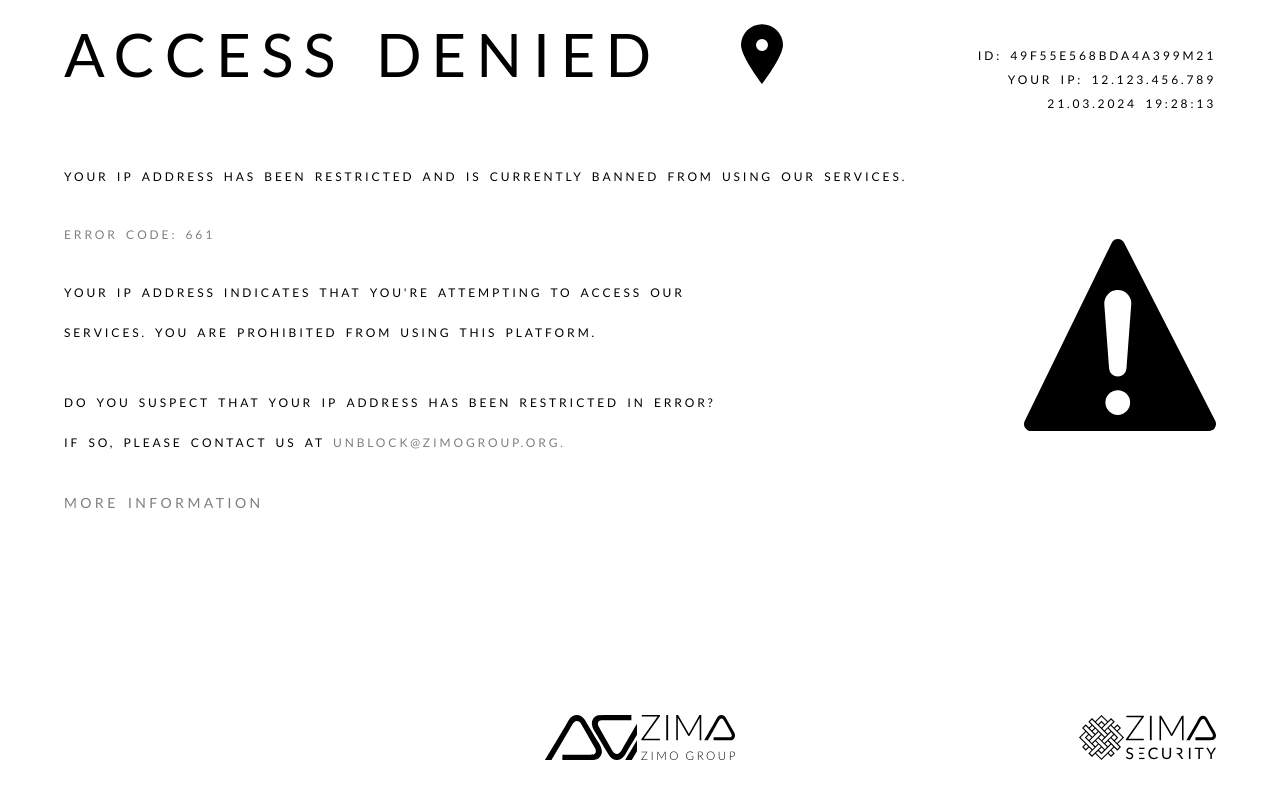
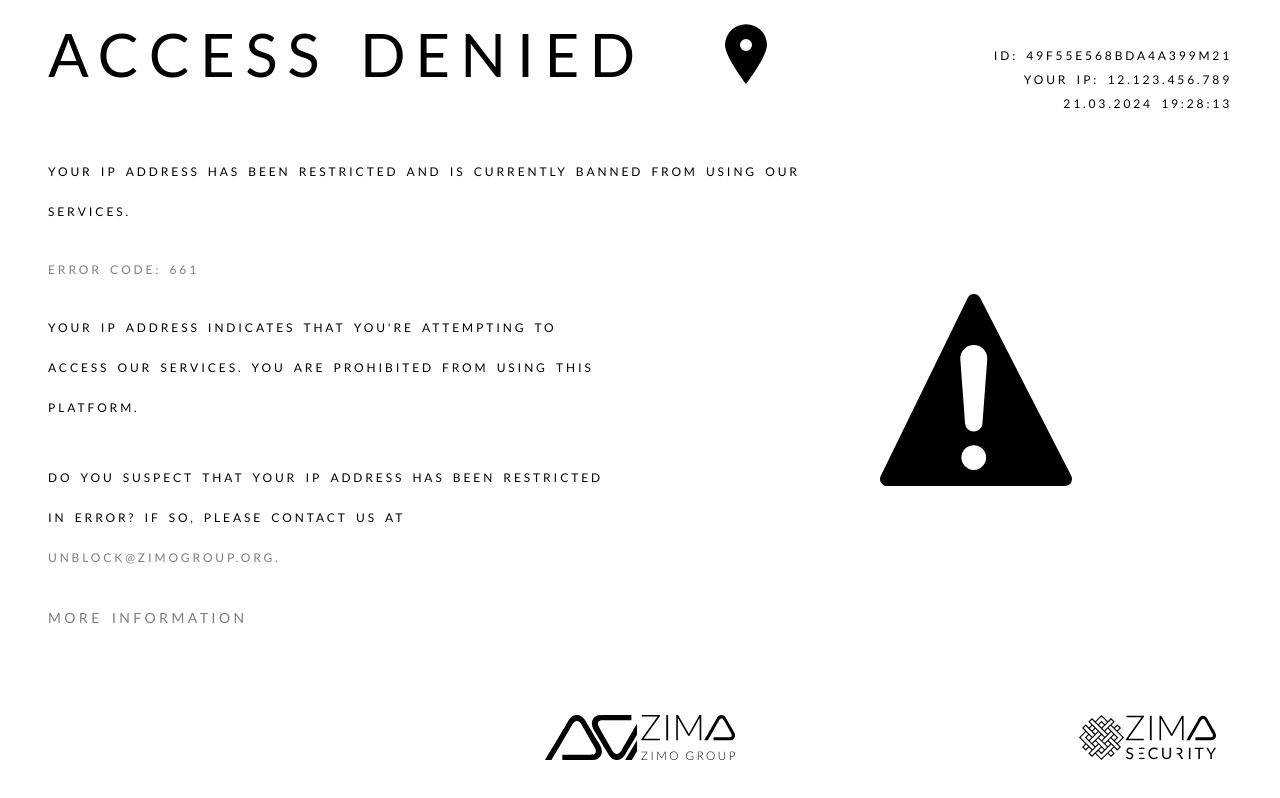
Before and after one commit to HisamNasir/Access-Denied, a Next.js app: page / in a window 1280 px wide. Built offline with nearby package versions, Linux system fonts and the light colour scheme.

Commit message:
Update page.tsx

```diff
--- a/app/page.tsx
+++ b/app/page.tsx
@@ -5,7 +5,7 @@ import Sidebar from "./ui/Sidebar";
 export default function Home() {
   return (
     <main className="h-screen flex flex-col justify-between">
-      <div className=" 2xl:mb-32 px-6 sm:px-12 py-4 md:px-16 md:py-5 lg:px-18 lg:py-6 2xl:px-20 2xl:py-12 sm:space-y-[38px] md:space-y-[48px] lg:space-y-[45px] 2xl:space-y-[70px]">
+      <div className=" 2xl:mb-32 px-6 sm:px-12 py-4 md:px-16 md:py-5 lg:px-12 lg:py-6 2xl:px-20 2xl:py-12 sm:space-y-[38px] lg:space-y-[40px] 2xl:space-y-[70px]">
         <div className=" sm:flex space-y-6 max-sm:mb-6 justify-between">
           <div className=" max-h-min flex items-center gap-10 md:gap-12 lg:gap-16 xl:gap-20 2xl:gap-[100px]">
             <h1 className=" text-xl sm:text-3xl md:text-4xl lg:text-5xl xl:text-6xl 2xl:text-[65px]">
@@ -28,9 +28,9 @@ export default function Home() {
             </p>
           </div>
         </div>
-        <div className=" flex max-md:flex-col justify-center items-center gap-4">
+        <div className=" flex max-md:flex-col  items-center gap-4">
           <div className=" space-y-[15px] sm:space-y-[22px] md:space-y-[26px] lg:space-y-[30px] 2xl:space-y-[70px] ">
-            <p className=" max-sm:tracking-widestmax-sm:tracking-widest  leading-5 md:leading-8 lg:leading-10 2xl:leading-[48px] text-[9px] md:text-xs xl:text-md 2xl:text-xl">
+            <p className=" max-sm:tracking-widestmax-sm:tracking-widest  leading-5 md:leading-8 lg:leading-10 2xl:leading-[48px] text-[9px] md:text-xs xl:text-md 2xl:text-xl ">
               YOUR IP ADDRESS HAS BEEN RESTRICTED AND IS CURRENTLY BANNED FROM
               USING OUR SERVICES.
             </p>
@@ -57,7 +57,7 @@ export default function Home() {
             width={46}
             height={65}
             alt=""
-            className=" h-28 md:h-36 lg:h-48 xl:h-58 2xl:h-[300px] w-auto "
+            className=" h-28 md:h-36 lg:h-48 xl:h-58 2xl:h-[300px] w-auto md:pr-40"
             src={"/warning.svg"}
           />
         </div>
```
